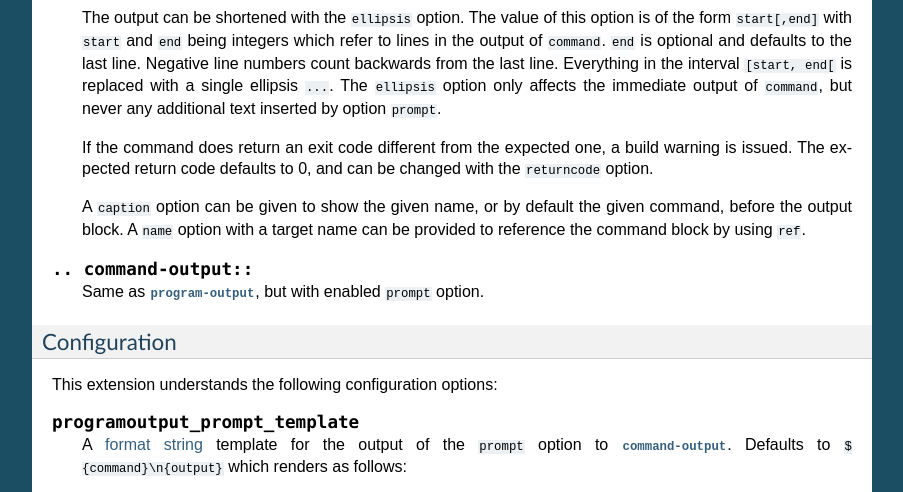
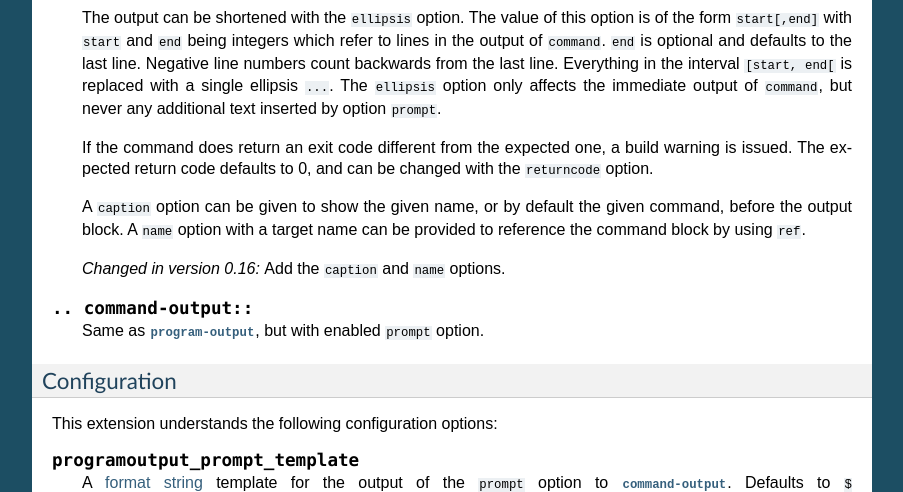
Before and after one commit to OpenNTI/sphinxcontrib-programoutput, a Sphinx documentation site: the page built from doc/index.rst, in a window 1280 px wide and 900 px high, scrolled down 3821 px, cut to the strip 0-492 px from the top of the window. Shown: the whole strip, without its empty margins (198-1101 px from the left). Built offline with Sphinx 7.4.7, drawn with Linux system fonts in a browser that asks for light colours.

Commit message:
Add versionchanged info for name and caption to docs.

```diff
--- a/doc/index.rst
+++ b/doc/index.rst
@@ -218,6 +218,8 @@ Reference
    A ``name`` option with a target name can be provided to reference the
    command block by using ``ref``.
 
+   .. versionchanged:: 0.16
+      Add the ``caption`` and ``name`` options.
 
 .. directive:: command-output
 
```
